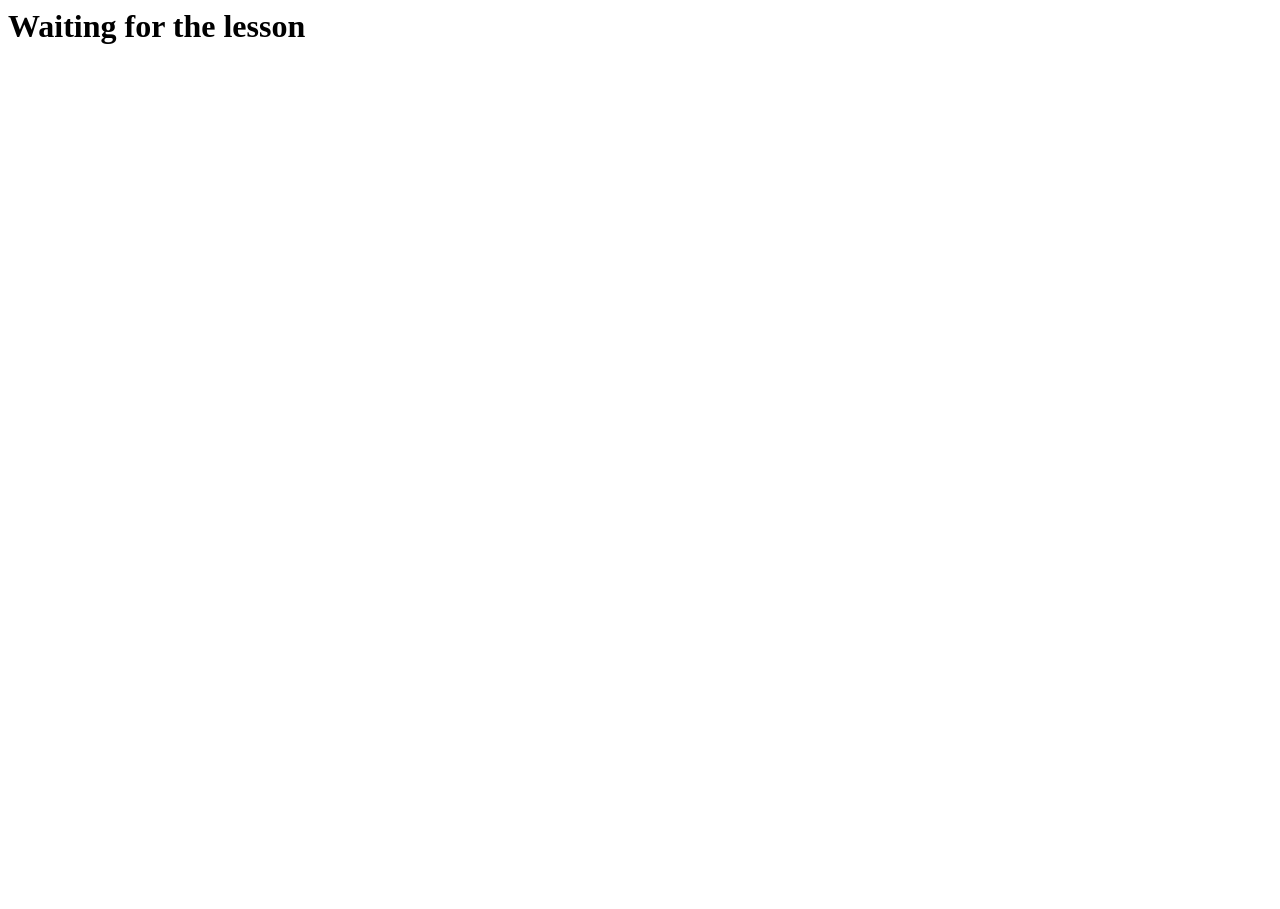
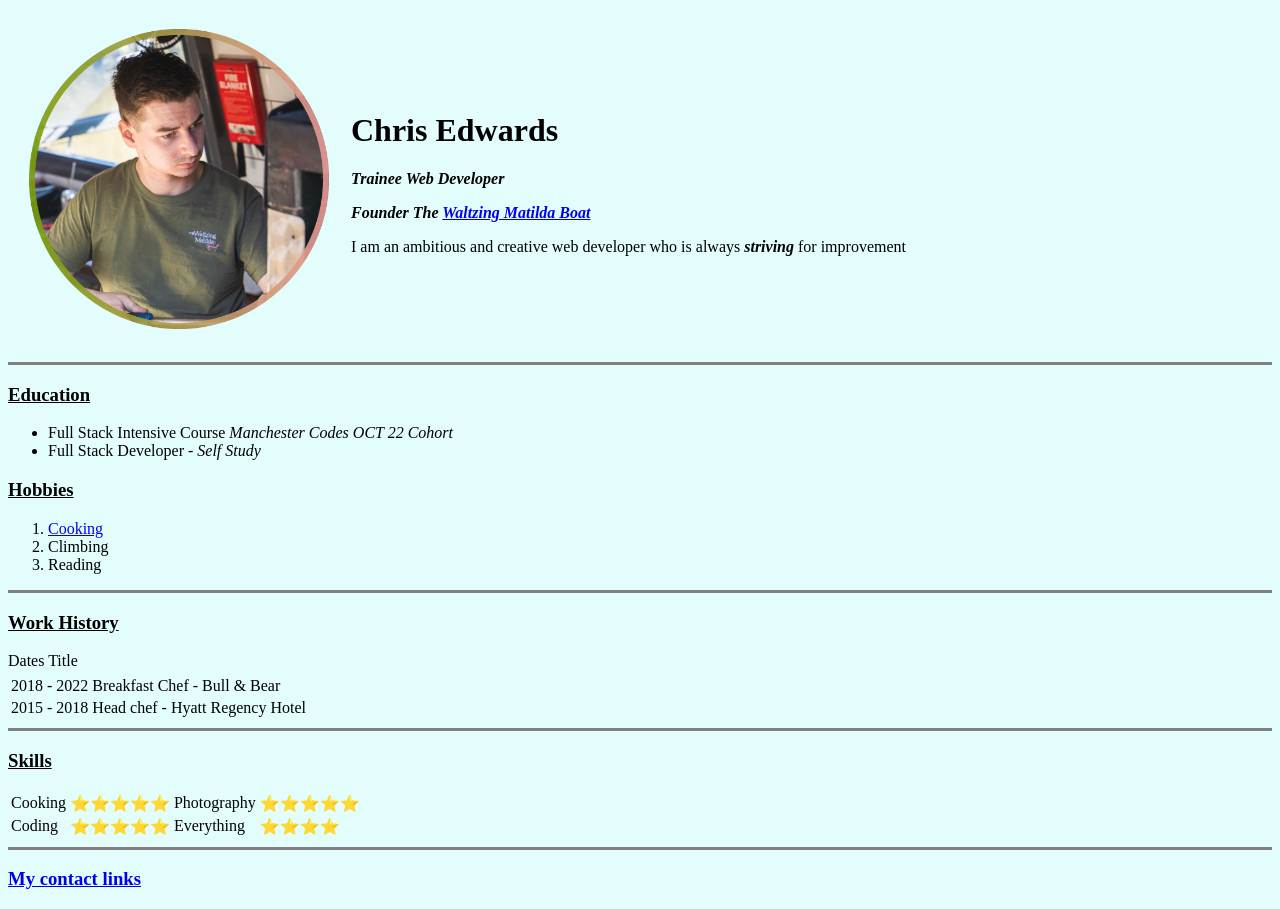
Before and after one commit to CodeChris96/portfolio, a plain HTML site: page index.html in a window 1280 px wide. Before the commit the page ends 800 px from the top, so only its background shows below. Drawn offline with Linux system fonts and the light colour scheme.

Commit message:
Using my base portfolio from self study to work on inital HTMLl

```diff
--- a/index.html
+++ b/index.html
@@ -1 +1,103 @@
-<h1>Waiting for the lesson</h1>
+<!DOCTYPE html>
+<html lang="en" dir="ltr">
+
+<head>
+  <meta charset="utf-8">
+  <title>Chris's Personal Site</title>
+</head>
+
+<body style="background-color: #E3FDFD;">
+  <table cellspacing ='20'>
+  <tr>
+    <td>  <img src="images/circlepizza.png" alt="Photo me" width="300" height="300" /></td>
+    <td>  <h1>Chris Edwards</h1>
+      <em>
+        <strong>
+          <p>Trainee Web Developer</p>
+        </strong>
+        <p><strong>Founder The <a href="https://www.thewaltzingmatildaboat.com/">Waltzing Matilda Boat</a></strong></p>
+      </em>
+      <p>I am an ambitious and creative web developer who is always <em><strong>striving</strong></em> for improvement</p>
+
+      <u></td>
+  </tr>
+  </table>
+
+        <hr size='3' noshade />
+
+
+
+  <u>  <h3>Education</h3>
+  </u>
+  <ul>
+    <li>Full Stack Intensive Course <em>Manchester Codes OCT 22 Cohort</em></li>
+    <li>Full Stack Developer - <em>Self Study</em></li>
+  </ul>
+  <u>
+    <h3>Hobbies</h3>
+  </u>
+  <ol>
+    <li><a href="https://www.youtube.com/watch?v=geuKzCWZGRY">Cooking</a></li>
+    <li>Climbing</li>
+    <li>Reading</li>
+  </ol>
+    <hr size='3' noshade />
+  <u>
+    <h3>Work History</h3>
+  </u>
+
+
+  <table>
+    <thead>
+      <tr>
+        Dates
+      </tr>
+      <tr>
+        Title
+      </tr>
+    </thead>
+    <tbody>
+
+      <tr>
+        <td>2018 - 2022</td>
+        <td>Breakfast Chef - Bull & Bear</td>
+      </tr>
+      <tr>
+        <td>2015 - 2018</td>
+        <td>Head chef - Hyatt Regency Hotel</td>
+        </tr>
+    </tbody>
+
+  </table cellspacing ='20'>
+  <hr size='3' noshade />
+  <h3><u>Skills</u></h3>
+  <table>
+    <tbody>
+      <tr>
+        <td>Cooking</td>
+        <td>⭐⭐⭐⭐⭐</td>
+        <td>Photography</td>
+        <td>⭐⭐⭐⭐⭐</td>
+      </tr>
+      <tr>
+        <td>Coding</td>
+        <td>⭐⭐⭐⭐⭐</td>
+        <td>Everything </td>
+        <td>⭐⭐⭐⭐  </td>
+      </tr>
+    </tbody>
+
+
+
+  </table>
+
+  <hr size='3' noshade />
+  <h3><a href="contact.html">My contact links</a></h3>
+
+
+</body>
+
+
+
+
+</html>
```
Also changed, not shown: contact.html (added, +32 -0 lines), images/Pizza.jpg (added), images/circlepizza.png (added), images/pizza2.jpg (added), images/test.png (added), 1 other file.
